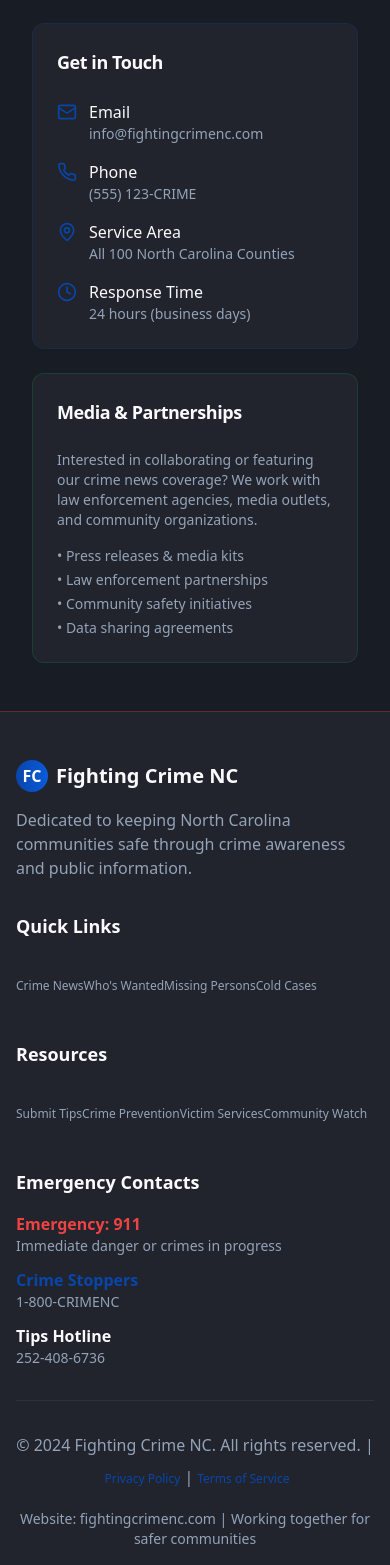
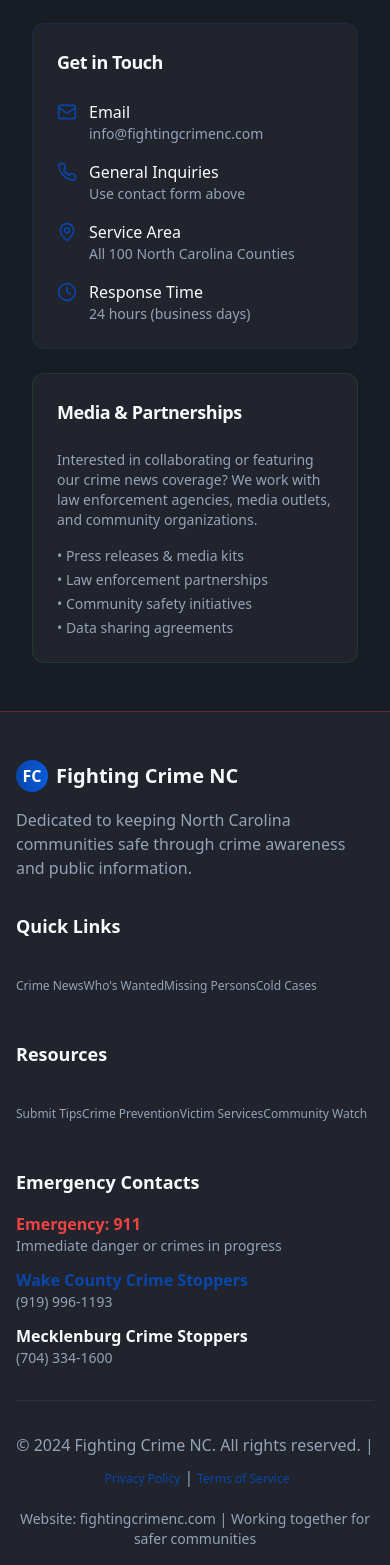
Before and after one commit to chiproy999/fightingcrimenc, a React (Vite) app: page /contact in a window 390 px wide. Shown: the part 1506-3071 px from the top of the page. Built offline with nearby package versions, Linux system fonts and the light colour scheme.

Commit message:
Fix phone numbers
Update Crime Stoppers phone numbers to legitimate contacts for Wake, Mecklenburg, and Guilford counties. Add 911 prominently and include disclaimers.

```diff
--- a/src/components/Footer.tsx
+++ b/src/components/Footer.tsx
@@ -62,12 +62,12 @@ const Footer = () => {
                 <p className="text-muted-foreground text-sm">Immediate danger or crimes in progress</p>
               </div>
               <div>
-                <p className="text-police-blue font-semibold">Crime Stoppers</p>
-                <p className="text-muted-foreground text-sm">1-800-CRIMENC</p>
+                <p className="text-police-blue font-semibold">Wake County Crime Stoppers</p>
+                <p className="text-muted-foreground text-sm">(919) 996-1193</p>
               </div>
               <div>
-                <p className="text-foreground font-semibold">Tips Hotline</p>
-                <p className="text-muted-foreground text-sm">252-408-6736</p>
+                <p className="text-foreground font-semibold">Mecklenburg Crime Stoppers</p>
+                <p className="text-muted-foreground text-sm">(704) 334-1600</p>
               </div>
             </div>
           </div>
--- a/src/components/HeroSectionOptimized.tsx
+++ b/src/components/HeroSectionOptimized.tsx
@@ -129,7 +129,7 @@ const HeroSection = memo(() => {
             </Badge>
             <Badge variant="outline" className="px-3 py-1">
               <Phone className="mr-1 h-3 w-3" />
-              Crime Stoppers: 1-800-NC-CRIME
+              Wake County: (919) 996-1193
             </Badge>
           </div>
         </div>
--- a/src/pages/Contact.tsx
+++ b/src/pages/Contact.tsx
@@ -223,8 +223,8 @@ const Contact = () => {
                   <div className="flex items-start gap-3">
                     <Phone className="h-5 w-5 text-police-blue mt-0.5" />
                     <div>
-                      <p className="font-medium text-foreground">Phone</p>
-                      <p className="text-sm text-muted-foreground">(555) 123-CRIME</p>
+                      <p className="font-medium text-foreground">General Inquiries</p>
+                      <p className="text-sm text-muted-foreground">Use contact form above</p>
                     </div>
                   </div>
 
--- a/src/pages/SubmitTips.tsx
+++ b/src/pages/SubmitTips.tsx
@@ -213,10 +213,16 @@ const SubmitTips = () => {
                   <p className="text-sm text-muted-foreground mb-4">
                     Prefer to call? Use the Crime Stoppers hotline for anonymous tips.
                   </p>
-                  <Button variant="outline" className="w-full border-police-blue text-police-blue hover:bg-police-blue hover:text-white">
-                    <Phone className="h-4 w-4 mr-2" />
-                    1-800-CRIMESTOP
-                  </Button>
+                  <div className="space-y-2">
+                    <Button variant="outline" className="w-full border-police-blue text-police-blue hover:bg-police-blue hover:text-white">
+                      <Phone className="h-4 w-4 mr-2" />
+                      Wake: (919) 996-1193
+                    </Button>
+                    <Button variant="outline" className="w-full border-police-blue text-police-blue hover:bg-police-blue hover:text-white">
+                      <Phone className="h-4 w-4 mr-2" />
+                      Mecklenburg: (704) 334-1600
+                    </Button>
+                  </div>
                 </CardContent>
               </Card>
 
```
